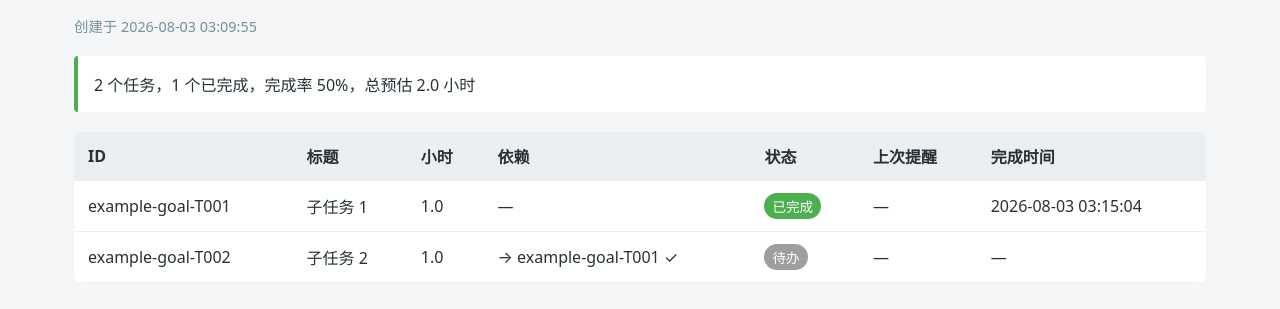
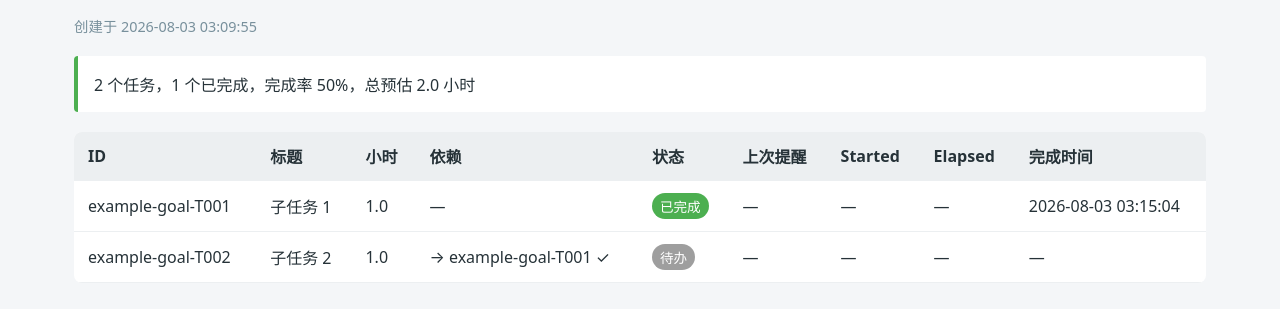
Before and after one commit to glory0000/goal-scheduler, a Flask app: page /goal/example-goal in a window 1280 px wide. Shown: the part 191-500 px from the top of the page. Run offline with Flask 3, Linux system fonts and the light colour scheme; data comes from the database, SQL or seed files in the repository; parts of the project's set-up code (start-up, migrations or seed data) failed here and were passed over.

Commit message:
Surface task elapsed time on goal detail and today timeline

```diff
--- a/dashboard/app.py
+++ b/dashboard/app.py
@@ -15,6 +15,7 @@ if str(SCRIPTS) not in sys.path:
     sys.path.insert(0, str(SCRIPTS))
 
 import db
+import format_utils
 import scheduler
 
 STATUS_LABELS = {
@@ -60,11 +61,19 @@ def _task_row(task: dict) -> dict:
             "id": dependency_id,
             "done": dependency is not None and dependency["status"] == "done",
         })
+    started_at = task.get("started_at")
+    completed_at = task.get("completed_at")
+    try:
+        elapsed = format_utils.format_elapsed(started_at, completed_at)
+    except ValueError:
+        elapsed = "—"
     return {
         "task": task,
         "dependencies": dependencies,
         "last_reminded": _format_timestamp(task["last_reminded_at"]),
-        "completed": _format_timestamp(task["completed_at"]),
+        "started": _format_timestamp(started_at),
+        "elapsed": elapsed,
+        "completed": _format_timestamp(completed_at),
     }
 
 
@@ -91,6 +100,7 @@ def _today_view(today_date: str) -> dict:
         task = db.get_task(assignment["task_id"]) if assignment else None
         goal = db.get_goal(assignment["goal_slug"]) if assignment else None
         dependencies = []
+        task_label = None
         if task:
             scheduled_ids.add(task["id"])
             for dependency_id in task["depends_on"]:
@@ -99,10 +109,17 @@ def _today_view(today_date: str) -> dict:
                     "id": dependency_id,
                     "done": dependency is not None and dependency["status"] == "done",
                 })
+            task_label = f"[{goal['name']}] {task['id']} - {task['title']}"
+            if task.get("status") == "in_progress":
+                try:
+                    task_label += f"（已用 {format_utils.format_elapsed(task.get('started_at'))}）"
+                except ValueError:
+                    pass  # leave suffix off
         slot_rows.append({
             "slot": slot,
             "task": task,
             "goal": goal,
+            "task_label": task_label,
             "dependencies": dependencies,
         })
 
--- a/dashboard/templates/goal_detail.html
+++ b/dashboard/templates/goal_detail.html
@@ -18,7 +18,7 @@
     {% if task_rows %}
       <div class="table-wrap">
         <table>
-          <thead><tr><th>ID</th><th>标题</th><th>小时</th><th>依赖</th><th>状态</th><th>上次提醒</th><th>完成时间</th></tr></thead>
+          <thead><tr><th>ID</th><th>标题</th><th>小时</th><th>依赖</th><th>状态</th><th>上次提醒</th><th>Started</th><th>Elapsed</th><th>完成时间</th></tr></thead>
           <tbody>
             {% for row in task_rows %}
               <tr>
@@ -32,6 +32,8 @@
                 </td>
                 <td><span class="status status-{{ row.task.status }}">{{ status_label[row.task.status] }}</span></td>
                 <td>{{ row.last_reminded }}</td>
+                <td>{{ row.started }}</td>
+                <td>{{ row.elapsed }}</td>
                 <td>{{ row.completed }}</td>
               </tr>
             {% endfor %}
--- a/dashboard/templates/today.html
+++ b/dashboard/templates/today.html
@@ -13,7 +13,7 @@
         <time>{{ row.slot.start }}-{{ row.slot.end }}</time>
         <div class="timeline-content">
           {% if row.task %}
-            <strong>[{{ row.goal.name }}] {{ row.task.id }} - {{ row.task.title }}</strong>
+            <strong>{{ row.task_label }}</strong>
             <a href="{{ url_for('goal_detail', slug=row.goal.slug) }}">详情</a>
             {% if row.dependencies %}
               <div class="dependencies">依赖：{% for dep in row.dependencies %}{{ dep.id }} {{ "✓" if dep.done else "未完成" }}{% if not loop.last %}，{% endif %}{% endfor %}</div>
```
Also changed, not shown: tests/test_dashboard.py (+73 -0 lines).
